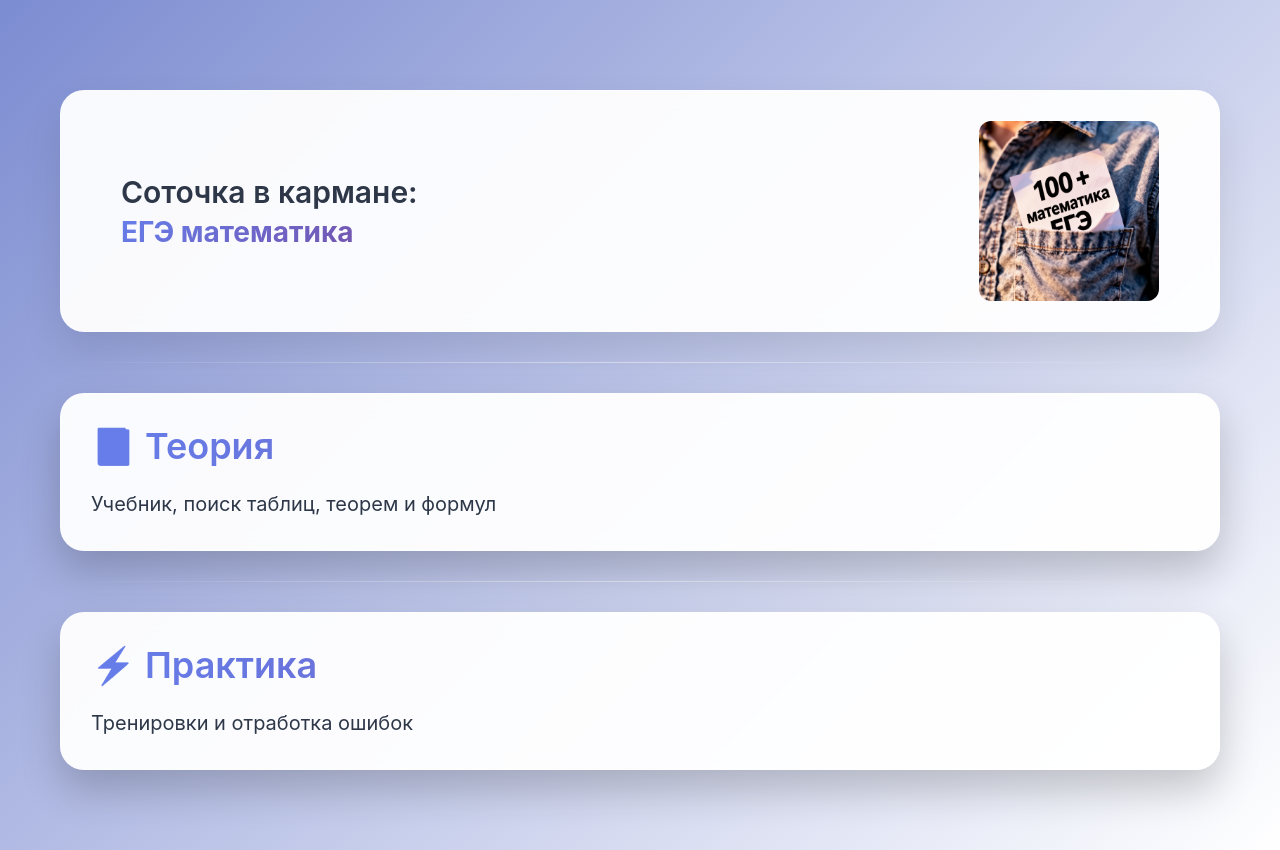
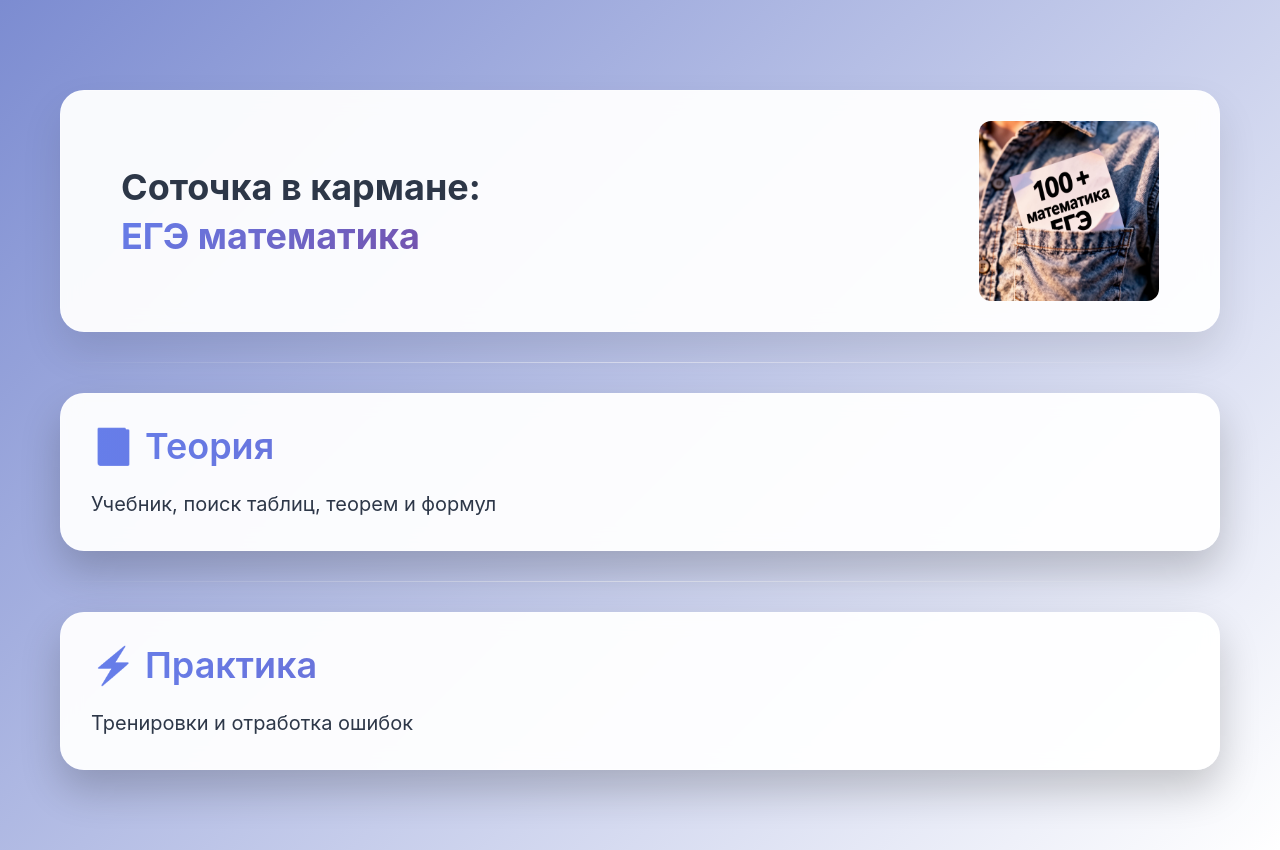
Before and after one commit to BlackTo-To/Sotocka_v_karmane, a plain HTML site: page index.html in a window 1280 px wide. Drawn offline with Linux system fonts and the light colour scheme.

Commit message:
Update title.css

```diff
--- a/css/components/title.css
+++ b/css/components/title.css
@@ -1,12 +1,12 @@
 .title {
-    font-size: 30px;
-    font-weight: 600;
+    font-size: 36px;
+    font-weight: 700;
     color: #2d3748;
     margin: 0;
 }
 
 .title .bottom {
-    font-size: 28px;
+    font-size: 36px;
     font-weight: 700;
     margin-top: 5px;
     background: linear-gradient(135deg, #667eea, #764ba2);
```
